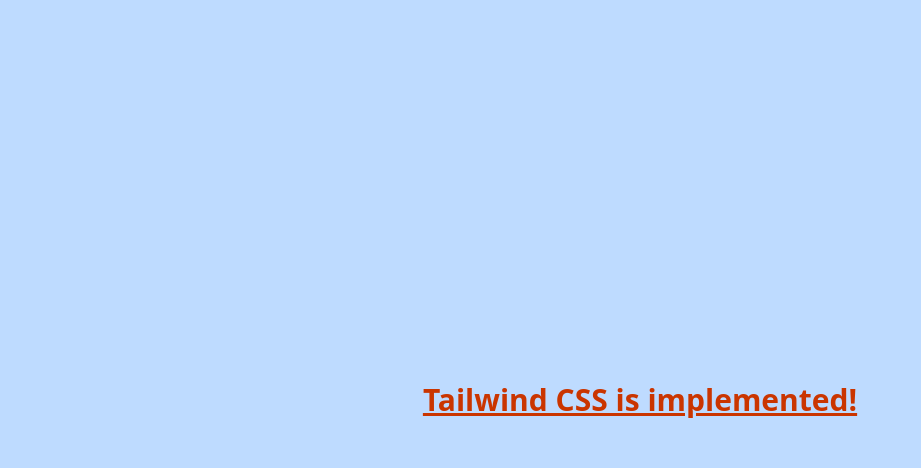
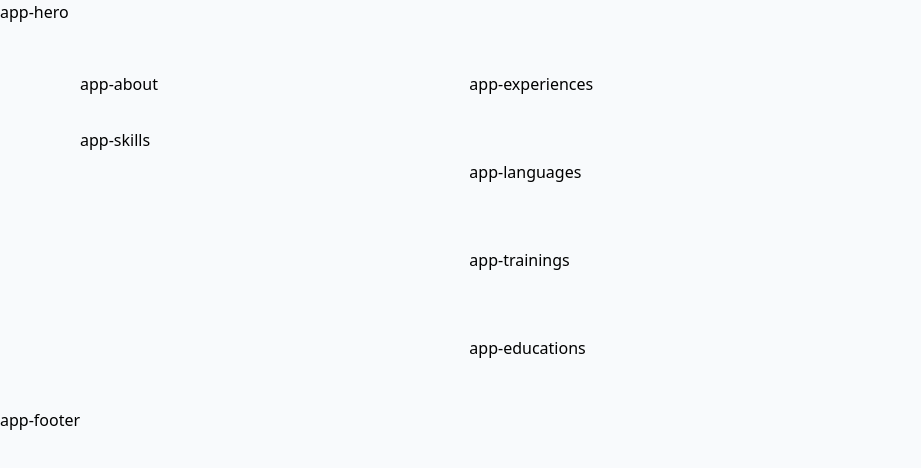
Before and after one commit to MaquestiauxLabs/demo-angular-resume, an Angular app: page / in a window 1280 px wide. Shown: the top 468 px of the page, without its empty margins (0-921 px from the left). Built offline with nearby package versions, Linux system fonts and the light colour scheme.

Commit message:
Set up initial general layout Fixes #16

```diff
--- a/src/app/app.html
+++ b/src/app/app.html
@@ -1,3 +1 @@
-<div class="flex bg-blue-200 h-screen w-screen items-center justify-center">
-  <h1 class="text-3xl text-orange-700 font-bold underline">Tailwind CSS is implemented!</h1>
-</div>
+<app-layout></app-layout>
--- a/src/app/app.ts
+++ b/src/app/app.ts
@@ -1,8 +1,9 @@
 import { Component } from '@angular/core';
+import { Layout } from './layout/layout';
 
 @Component({
   selector: 'app-root',
-  imports: [],
+  imports: [Layout],
   templateUrl: './app.html',
   styleUrl: './app.css',
 })
--- /dev/null
+++ b/src/app/layout/layout.html
@@ -0,0 +1,21 @@
+<div class="flex min-h-screen flex-col bg-slate-50">
+  <p>app-hero</p>
+  <main class="container mx-auto max-w-6xl px-4 py-12">
+    <div class="grid grid-cols-1 gap-12 lg:grid-cols-12">
+      <aside class="lg:col-span-4">
+        <div class="sticky top-8 space-y-8">
+          <p>app-about</p>
+          <p>app-skills</p>
+        </div>
+      </aside>
+
+      <section class="lg:col-span-8 space-y-16">
+        <p>app-experiences</p>
+        <p>app-languages</p>
+        <p>app-trainings</p>
+        <p>app-educations</p>
+      </section>
+    </div>
+  </main>
+  <p>app-footer</p>
+</div>
```
Also changed, not shown: src/app/layout/layout.ts (added, +8 -0 lines).
